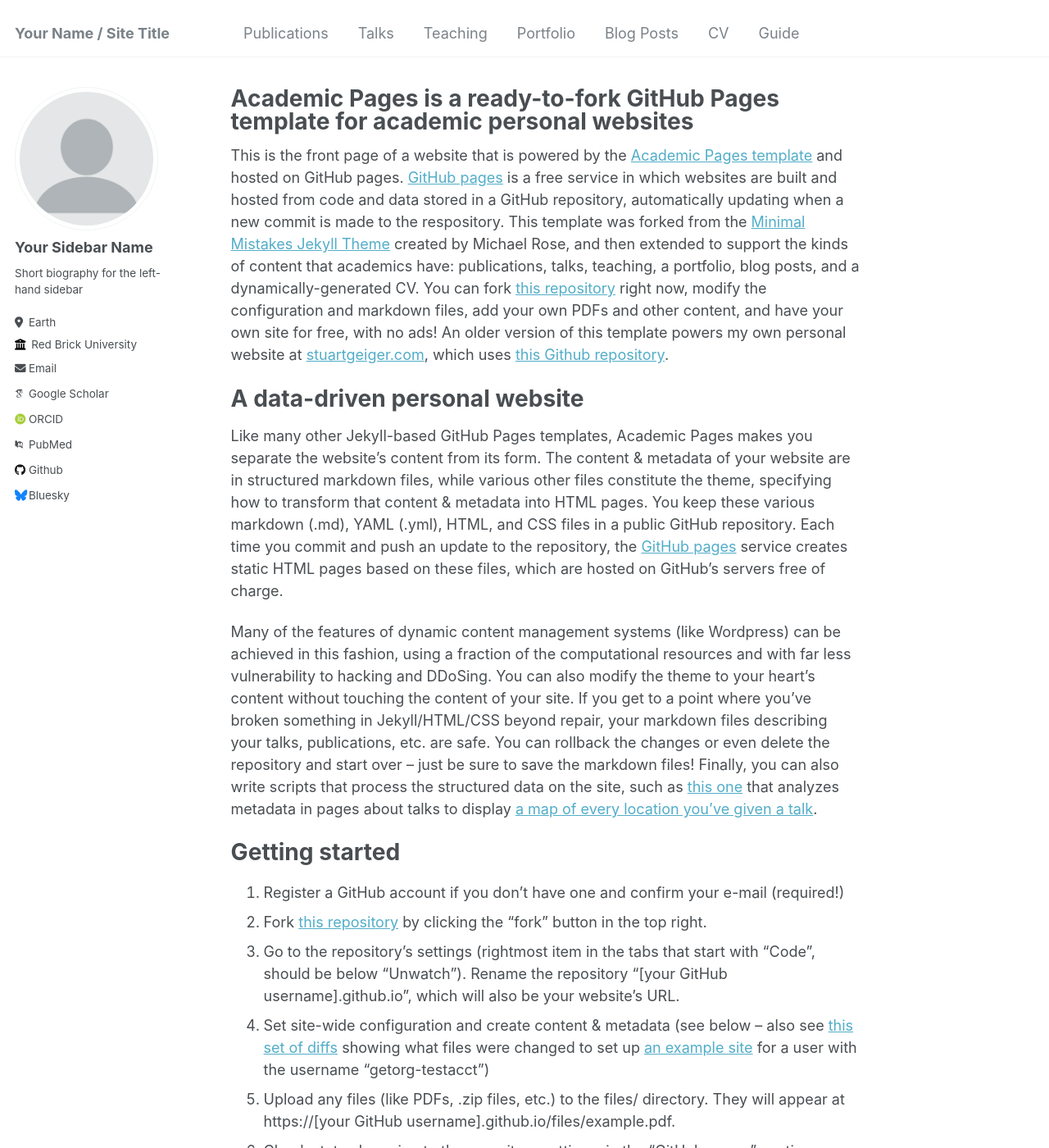
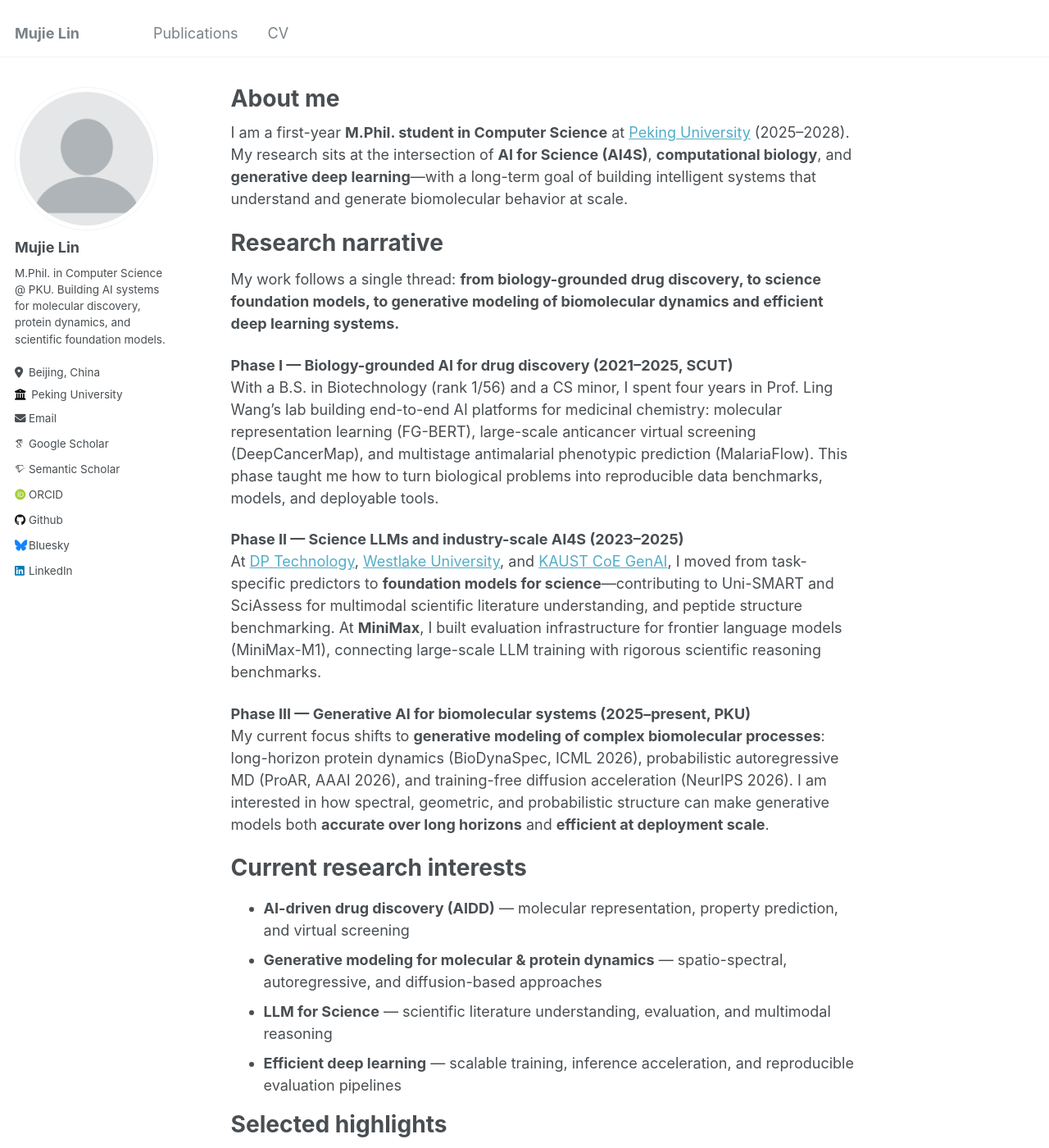
Before and after one commit to Linmj-Judy/Linmj-Judy.github.io, a Jekyll site: the page built from _pages/about.md, in a window 1280 px wide and 1400 px high. Shown: the whole window at 82% size. Built offline with Jekyll 4.4.1, drawn with Linux system fonts in a browser that asks for light colours; some web fonts are replaced; some of the changed text lies outside the part shown.

Commit message:
update profile in 25.5.22

```diff
--- a/_config.yml
+++ b/_config.yml
@@ -8,13 +8,13 @@
 
 # Basic Site Settings
 locale                   : "en-US"
-title                    : "Your Name / Site Title"
+title                    : "Mujie Lin"
 title_separator          : "-"
-name                     : &name "Your Name"
-description              : &description "personal description"
-url                      : https://academicpages.github.io # the base hostname & protocol for your site e.g. "https://mmistakes.github.io"
-baseurl                  : "" # the subpath of your site, e.g. "/blog"
-repository               : "academicpages/academicpages.github.io"
+name                     : &name "Mujie Lin"
+description              : &description "M.Phil. student in Computer Science at Peking University. Research at the intersection of AI for Science, computational biology, and generative modeling for drug discovery and biomolecular dynamics."
+url                      : https://linmj-judy.github.io
+baseurl                  : ""
+repository               : "Linmj-Judy/Linmj-Judy.github.io"
 
 # Site Author - The following control what appear as part of the author content on the side bar.
 #               If a field is blank the icon and link will not appear, otherwise it will be shown.
@@ -22,28 +22,28 @@ repository               : "academicpages/academicpages.github.io"
 author:
   # Biographic information
   avatar           : "profile.png"
-  name             : "Your Sidebar Name"
-  pronouns         : # example: "she/her"
-  bio              : "Short biography for the left-hand sidebar"
-  location         : "Earth"
-  employer         : "Red Brick University"
-  uri              : # URL
-  email            : "none@example.org"
+  name             : "Mujie Lin"
+  pronouns         :
+  bio              : "M.Phil. in Computer Science @ PKU. Building AI systems for molecular discovery, protein dynamics, and scientific foundation models."
+  location         : "Beijing, China"
+  employer         : "Peking University"
+  uri              :
+  email            : "linmujiegz@163.com"
 
   # Academic websites
-  arxiv            : # URL - Update with the correct link to your profile
-  googlescholar    : "https://scholar.google.com/citations?user=PS_CX0AAAAAJ"
-  impactstory      : # URL
-  orcid            : "http://orcid.org/yourorcidurl"
-  semantic         : # URL
-  pubmed           : "https://www.ncbi.nlm.nih.gov/pubmed/?term=john+snow"
-  researchgate     : # URL
+  arxiv            :
+  googlescholar    : "https://scholar.google.com/citations?user=OXT8aDAAAAAJ&hl=zh-CN"
+  impactstory      :
+  orcid            : "https://orcid.org/0009-0000-3344-2786"
+  semantic         : "https://www.semanticscholar.org/author/Mujie-Lin/2215267522"
+  pubmed           :
+  researchgate     :
 
   # Repositories and software development
-  bitbucket        : # Username - Update with your username on the site
-  codepen          : # Username
-  dribbble         : # Username
-  github           : "academicpages"
+  bitbucket        :
+  codepen          :
+  dribbble         :
+  github           : "Linmj-Judy"
   kaggle           : # Username
   stackoverflow    : # User number or user number and name (i.e., use "1" or "1/jeff-atwood")
 
@@ -57,7 +57,7 @@ author:
   keybase          : # Username
   instagram        : # Username
   lastfm           : # Username
-  linkedin         : # Username
+  linkedin         : "mujielin-pku"# Username
   mastodon         : # URL
   medium           : # URL
   pinterest        : # Username
--- a/_pages/about.md
+++ b/_pages/about.md
@@ -1,49 +1,55 @@
 ---
 permalink: /
-title: "Academic Pages is a ready-to-fork GitHub Pages template for academic personal websites"
+title: "About me"
 author_profile: true
 redirect_from:
   - /about/
   - /about.html
 ---
 
-This is the front page of a website that is powered by the [Academic Pages template](https://github.com/academicpages/academicpages.github.io) and hosted on GitHub pages. [GitHub pages](https://pages.github.com) is a free service in which websites are built and hosted from code and data stored in a GitHub repository, automatically updating when a new commit is made to the respository. This template was forked from the [Minimal Mistakes Jekyll Theme](https://mmistakes.github.io/minimal-mistakes/) created by Michael Rose, and then extended to support the kinds of content that academics have: publications, talks, teaching, a portfolio, blog posts, and a dynamically-generated CV. You can fork [this repository](https://github.com/academicpages/academicpages.github.io) right now, modify the configuration and markdown files, add your own PDFs and other content, and have your own site for free, with no ads! An older version of this template powers my own personal website at [stuartgeiger.com](http://stuartgeiger.com), which uses [this Github repository](https://github.com/staeiou/staeiou.github.io).
+I am a first-year **M.Phil. student in Computer Science** at [Peking University](https://www.pku.edu.cn/) (2025–2028). My research sits at the intersection of **AI for Science (AI4S)**, **computational biology**, and **generative deep learning**—with a long-term goal of building intelligent systems that understand and generate biomolecular behavior at scale.
 
-A data-driven personal website
+Research narrative
 ======
-Like many other Jekyll-based GitHub Pages templates, Academic Pages makes you separate the website's content from its form. The content & metadata of your website are in structured markdown files, while various other files constitute the theme, specifying how to transform that content & metadata into HTML pages. You keep these various markdown (.md), YAML (.yml), HTML, and CSS files in a public GitHub repository. Each time you commit and push an update to the repository, the [GitHub pages](https://pages.github.com/) service creates static HTML pages based on these files, which are hosted on GitHub's servers free of charge.
 
-Many of the features of dynamic content management systems (like Wordpress) can be achieved in this fashion, using a fraction of the computational resources and with far less vulnerability to hacking and DDoSing. You can also modify the theme to your heart's content without touching the content of your site. If you get to a point where you've broken something in Jekyll/HTML/CSS beyond repair, your markdown files describing your talks, publications, etc. are safe. You can rollback the changes or even delete the repository and start over -- just be sure to save the markdown files! Finally, you can also write scripts that process the structured data on the site, such as [this one](https://github.com/academicpages/academicpages.github.io/blob/master/talkmap.ipynb) that analyzes metadata in pages about talks to display [a map of every location you've given a talk](https://academicpages.github.io/talkmap.html).
+My work follows a single thread: **from biology-grounded drug discovery, to science foundation models, to generative modeling of biomolecular dynamics and efficient deep learning systems.**
 
-Getting started
+**Phase I — Biology-grounded AI for drug discovery (2021–2025, SCUT)**
+With a B.S. in Biotechnology (rank 1/56) and a CS minor, I spent four years in Prof. Ling Wang's lab building end-to-end AI platforms for medicinal chemistry: molecular representation learning (FG-BERT), large-scale anticancer virtual screening (DeepCancerMap), and multistage antimalarial phenotypic prediction (MalariaFlow). This phase taught me how to turn biological problems into reproducible data benchmarks, models, and deployable tools.
+
+**Phase II — Science LLMs and industry-scale AI4S (2023–2025)**
+At [DP Technology](https://www.dp.tech/), [Westlake University](https://www.westlake.edu.cn/), and [KAUST CoE GenAI](https://cemse.kaust.edu.sa/genai), I moved from task-specific predictors to **foundation models for science**—contributing to Uni-SMART and SciAssess for multimodal scientific literature understanding, and peptide structure benchmarking. At **MiniMax**, I built evaluation infrastructure for frontier language models (MiniMax-M1), connecting large-scale LLM training with rigorous scientific reasoning benchmarks.
+
+**Phase III — Generative AI for biomolecular systems (2025–present, PKU)**
+My current focus shifts to **generative modeling of complex biomolecular processes**: long-horizon protein dynamics (BioDynaSpec, ICML 2026), probabilistic autoregressive MD (ProAR, AAAI 2026), and training-free diffusion acceleration (NeurIPS 2026). I am interested in how spectral, geometric, and probabilistic structure can make generative models both **accurate over long horizons** and **efficient at deployment scale**.
+
+Current research interests
 ======
-1. Register a GitHub account if you don't have one and confirm your e-mail (required!)
-1. Fork [this repository](https://github.com/academicpages/academicpages.github.io) by clicking the "fork" button in the top right.
-1. Go to the repository's settings (rightmost item in the tabs that start with "Code", should be below "Unwatch"). Rename the repository "[your GitHub username].github.io", which will also be your website's URL.
-1. Set site-wide configuration and create content & metadata (see below -- also see [this set of diffs](http://archive.is/3TPas) showing what files were changed to set up [an example site](https://getorg-testacct.github.io) for a user with the username "getorg-testacct")
-1. Upload any files (like PDFs, .zip files, etc.) to the files/ directory. They will appear at https://[your GitHub username].github.io/files/example.pdf.
-1. Check status by going to the repository settings, in the "GitHub pages" section
 
-Site-wide configuration
-------
-The main configuration file for the site is in the base directory in [_config.yml](https://github.com/academicpages/academicpages.github.io/blob/master/_config.yml), which defines the content in the sidebars and other site-wide features. You will need to replace the default variables with ones about yourself and your site's github repository. The configuration file for the top menu is in [_data/navigation.yml](https://github.com/academicpages/academicpages.github.io/blob/master/_data/navigation.yml). For example, if you don't have a portfolio or blog posts, you can remove those items from that navigation.yml file to remove them from the header.
+* **AI-driven drug discovery (AIDD)** — molecular representation, property prediction, and virtual screening
+* **Generative modeling for molecular & protein dynamics** — spatio-spectral, autoregressive, and diffusion-based approaches
+* **LLM for Science** — scientific literature understanding, evaluation, and multimodal reasoning
+* **Efficient deep learning** — scalable training, inference acceleration, and reproducible evaluation pipelines
 
-Create content & metadata
-------
-For site content, there is one markdown file for each type of content, which are stored in directories like _publications, _talks, _posts, _teaching, or _pages. For example, each talk is a markdown file in the [_talks directory](https://github.com/academicpages/academicpages.github.io/tree/master/_talks). At the top of each markdown file is structured data in YAML about the talk, which the theme will parse to do lots of cool stuff. The same structured data about a talk is used to generate the list of talks on the [Talks page](https://academicpages.github.io/talks), each [individual page](https://academicpages.github.io/talks/2012-03-01-talk-1) for specific talks, the talks section for the [CV page](https://academicpages.github.io/cv), and the [map of places you've given a talk](https://academicpages.github.io/talkmap.html) (if you run this [python file](https://github.com/academicpages/academicpages.github.io/blob/master/talkmap.py) or [Jupyter notebook](https://github.com/academicpages/academicpages.github.io/blob/master/talkmap.ipynb), which creates the HTML for the map based on the contents of the _talks directory).
+Selected highlights
+======
 
-**Markdown generator**
+* **BioDynaSpec** (ICML 2026, first author): spatio-spectral generative framework for long-horizon protein dynamics; >60% error reduction vs. SOTA on ATLAS
+* **BeziCast** (NeurIPS 2026, co-first author): Tikhonov-stabilized Bézier forecasting for training-free diffusion acceleration (up to 4.79× on FLUX.1)
+* **MalariaFlow** & **DeepCancerMap** (EJMC, first/co-first author): published platforms for antimalarial and anticancer drug discovery
+* **MiniMax-M1** (2025): evaluation framework contributor for linear-complexity LLM with test-time compute scaling
+* **Google Scholar**: H-index 9, 361+ citations ([profile](https://scholar.google.com/citations?user=OXT8aDAAAAAJ&hl=zh-CN))
 
-I have also created [a set of Jupyter notebooks](https://github.com/academicpages/academicpages.github.io/tree/master/markdown_generator
-) that converts a CSV containing structured data about talks or presentations into individual markdown files that will be properly formatted for the Academic Pages template. The sample CSVs in that directory are the ones I used to create my own personal website at stuartgeiger.com. My usual workflow is that I keep a spreadsheet of my publications and talks, then run the code in these notebooks to generate the markdown files, then commit and push them to the GitHub repository.
+Academic service
+======
 
-How to edit your site's GitHub repository
-------
-Many people use a git client to create files on their local computer and then push them to GitHub's servers. If you are not familiar with git, you can directly edit these configuration and markdown files directly in the github.com interface. Navigate to a file (like [this one](https://github.com/academicpages/academicpages.github.io/blob/master/_talks/2012-03-01-talk-1.md) and click the pencil icon in the top right of the content preview (to the right of the "Raw | Blame | History" buttons). You can delete a file by clicking the trashcan icon to the right of the pencil icon. You can also create new files or upload files by navigating to a directory and clicking the "Create new file" or "Upload files" buttons.
+* **Journal reviewer**: *Scientific Reports*, *Bioinformatics*, *Molecular Diversity* (2025)
+* **Conference reviewer**: ACM MM 2026, NeurIPS 2026
 
-Example: editing a markdown file for a talk
-![Editing a markdown file for a talk](/images/editing-talk.png)
+For a full publication list and CV, see [Publications](/publications/) and [CV](/cv/).
+A PDF résumé is available in the repository as `resume.tex`.
 
-For more info
-------
-More info about configuring Academic Pages can be found in [the guide](https://academicpages.github.io/markdown/). The [guides for the Minimal Mistakes theme](https://mmistakes.github.io/minimal-mistakes/docs/configuration/) (which this theme was forked from) might also be helpful.
+Contact
+======
+
+Feel free to reach me at [linmujiegz@163.com](mailto:linmujiegz@163.com).
```
Also changed, not shown: _data/navigation.yml (+1 -16 lines), _publications/2009-10-01-paper-title-number-1.md (deleted, +0 -13 lines), _publications/2010-10-01-paper-title-number-2.md (deleted, +0 -13 lines), _publications/2015-10-01-paper-title-number-3.md (deleted, +0 -13 lines), _publications/2023-deepcancermap.md (added, +12 -0 lines), _publications/2023-fg-bert.md (added, +12 -0 lines), _publications/2024-malariaflow.md (+3 -3 lines), _publications/2024-mmsyn.md (added, +12 -0 lines), _publications/2024-uni-smart.md (added, +12 -0 lines), _publications/2025-minimax-m1.md (added, +12 -0 lines), _publications/2025-sciassess.md (added, +12 -0 lines), _publications/2026-aaai-proar.md (added, +12 -0 lines), _publications/2026-icml-biodynaspec.md (added, +12 -0 lines), _publications/2026-neurips-bezicast.md (added, +12 -0 lines), 1 other file.
